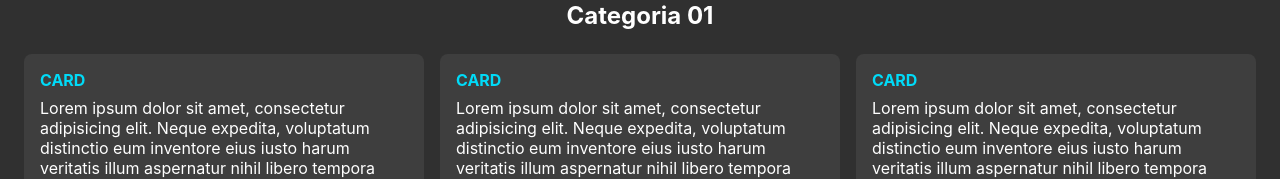
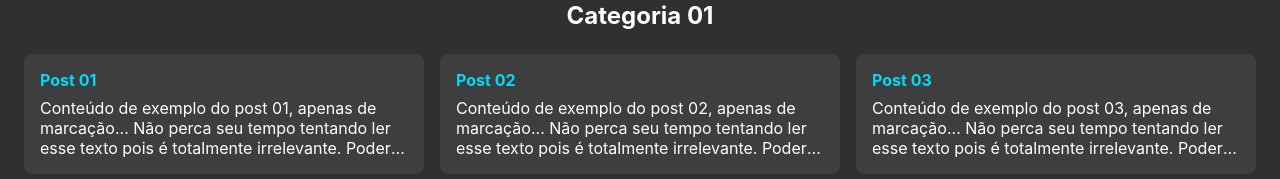
Before and after one commit to Marcelo-Diament/react-practice-website, a React (Create React App) app in the folder frontend/: page / in a window 1280 px wide. Shown: the part 771-950 px from the top of the page. Built offline with nearby package versions, Linux system fonts and the light colour scheme; no server answers.

Commit message:
feature: reading specific content at Card

```diff
--- a/frontend/src/components/Card/index.js
+++ b/frontend/src/components/Card/index.js
@@ -1,10 +1,11 @@
 import './style.css'
 
-const Card = () => {
+const Card = (props) => {
+  const { title, description } = props
   return (
     <article className="card">
-      <h1 className="card__title">CARD</h1>
-      <p className="card__description">Lorem ipsum dolor sit amet, consectetur adipisicing elit. Neque expedita, voluptatum distinctio eum inventore eius iusto harum veritatis illum aspernatur nihil libero tempora sequi fuga, officia quae dignissimos quod nostrum?</p>
+      <h1 className="card__title">{title}</h1>
+      <p className="card__description">{description}</p>
     </article>
   )
 }
--- a/frontend/src/components/Card/style.css
+++ b/frontend/src/components/Card/style.css
@@ -13,6 +13,10 @@
 }
 
 .card__description {
+  -webkit-line-clamp: 3;
+  -webkit-box-orient: vertical;
   color: #fff;
+  display: -webkit-box;
   margin: 8px auto 0;
+  overflow: hidden;
 }
```
